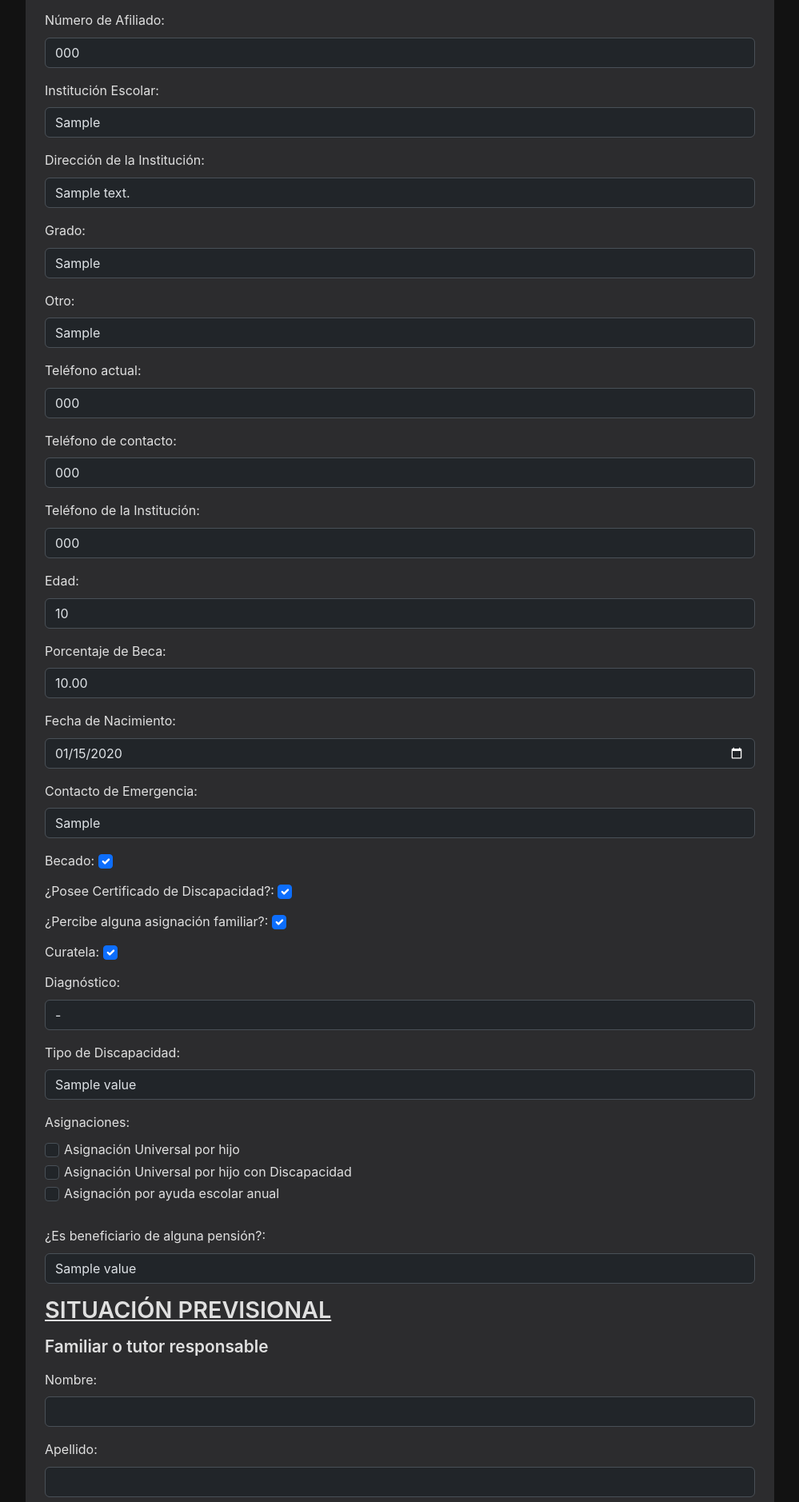
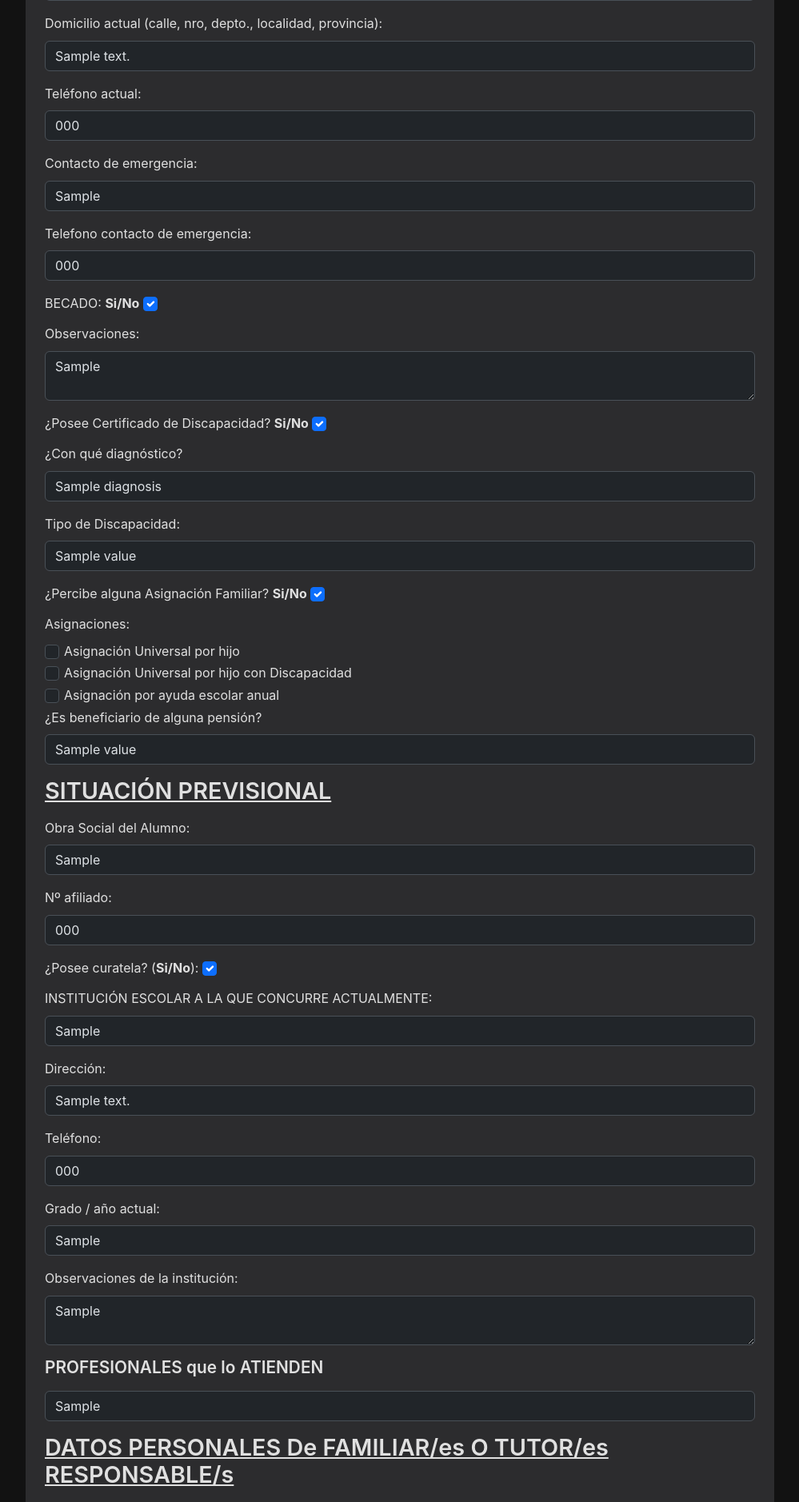
Before and after one commit to lucamaffeo/cedica-management-system, a Flask app: template admin/src/web/templates/riders/form.html in a window 1280 px wide. Shown: the part 796-2674 px from the top of the page at 80% size, without its empty margins (140-1139 px from the left). Run offline with Flask 3, Linux system fonts and the light colour scheme; tables that the repository leaves empty hold one stand-in row (values such as "Sample post"); the template is opened without the code that fills it: values that come from a table or form of the project are taken from there, most other values are stand-ins (such as "Sample title", 1, 10 or a date in 2020).

Commit message:
validators, form/riders refactor

```diff
--- a/admin/src/core/models/rider.py
+++ b/admin/src/core/models/rider.py
@@ -38,9 +38,9 @@
     scholarship_percentage = db.Column(db.Numeric(5, 2))
     professionals = db.Column(db.Text)  # Campo libre para listar los profesionales
     disability_certificate = db.Column(db.Boolean, default=False)
-    diagnosis = db.Column(db.Enum('None', 'ECNE', 'Lesión post-traumática', 'Mielomeningocele', 'Esclerosis Múltiple', 'Escoliosis Leve', 'Secuelas de ACV', 'Discapacidad Intelectual', 'Trastorno del Espectro Autista', 'Trastorno del Aprendizaje', 'Trastorno por Déficit de Atención/Hiperactividad',     'Trastorno de la Comunicación', 'Trastorno de Ansiedad', 'Síndrome de Down', 'Retraso Madurativo', 'Psicosis', 'Trastorno de Conducta', 'Trastornos del ánimo y afectivos', 'Trastorno Alimentario', 'OTRO', name='diagnosis'))
+    diagnosis = db.Column(db.Enum('Ninguno', 'ECNE', 'Lesión post-traumática', 'Mielomeningocele', 'Esclerosis Múltiple', 'Escoliosis Leve', 'Secuelas de ACV', 'Discapacidad Intelectual', 'Trastorno del Espectro Autista', 'Trastorno del Aprendizaje', 'Trastorno por Déficit de Atención/Hiperactividad',     'Trastorno de la Comunicación', 'Trastorno de Ansiedad', 'Síndrome de Down', 'Retraso Madurativo', 'Psicosis', 'Trastorno de Conducta', 'Trastornos del ánimo y afectivos', 'Trastorno Alimentario', 'OTRO', name='diagnosis'))
     other = db.Column(db.String(100), default=None)
-    disability_type = db.Column(db.Enum('None', 'Mental', 'Motora', 'Sensorial', 'Viceral', name='disability_type'))
+    disability_type = db.Column(db.Enum('Ninguno', 'Mental', 'Motora', 'Sensorial', 'Viceral', name='disability_type'))
     family_assignment = db.Column(db.Boolean, default=False)
     assignments = db.relationship('Assignment', secondary='rider_assignment', backref='riders')
     pension = db.Column(db.Enum('No', 'Provincial', 'Nacional', name='pension'))
--- a/admin/src/core/validation/rules/onlyletters.py
+++ b/admin/src/core/validation/rules/letters.py
@@ -1,7 +1,7 @@
 import re
 from ..validator import ValidationRule
 
-class onlyLetters(ValidationRule):
+class OnlyLetters(ValidationRule):
     def validate(self, value: str) -> str | None:
         if not value:
             return None
--- a/admin/src/web/templates/riders/form.html
+++ b/admin/src/web/templates/riders/form.html
@@ -5,69 +5,53 @@
 {% endblock %}
 
 {% block form_fields %}
-{% set text_fields = [
-('name', 'Nombre'),
-('surname', 'Apellido'),
-('dni', 'DNI'),
-('birth_place', 'Lugar de Nacimiento'),
-('address', 'Domicilio'),
-('professionals', 'Profesionales que lo atienden'),
-('health_insurance', 'Obra Social'),
-('affiliate_number', 'Número de Afiliado'),
-('school_institution', 'Institución Escolar'),
-('institution_address', 'Dirección de la Institución'),
-('grade', 'Grado'),
-('other', 'Otro')
-] %}
 
-{% set phone_fields = [
-('phone', 'Teléfono actual'),
-('emergency_contact_phone_number', 'Teléfono de contacto'),
-('institution_phone', 'Teléfono de la Institución')
-] %}
 
-{% set number_fields = [
-('edad', 'Edad', 'age'),
-('scholarship_percentage', 'Porcentaje de Beca', 'scholarship_percentage')
-] %}
+<h2>FICHA DE DATOS PERSONALES</h2>
+<h3>DATOS PERSONALES DEL JINETE O AMAZONA</h3>
 
-{% set checkbox_fields = [
-('scholarship', 'Becado'),
-('disability_certificate', '¿Posee Certificado de Discapacidad?'),
-('family_assignment', '¿Percibe alguna asignación familiar?'),
-('guardianship', 'Curatela')
-] %}
+<label class="form-label" for="name">Nombre/s:</label>
+<input type="text" id="name" name="name" required class="form-control" value="{{ rider.name if rider else '' }}">
 
-{% for id, label in text_fields %}
-<label class="form-label" for="{{ id }}">{{ label }}:</label>
-<input type="text" id="{{ id }}" name="{{ id }}" required class="form-control" value="{{ rider[id] if rider else '' }}">
-{% endfor %}
+<label class="form-label" for="surname">Apellido/s:</label>
+<input type="text" id="surname" name="surname" required class="form-control" value="{{ rider.surname if rider else '' }}">
 
-{% for id, label in phone_fields %}
-<label class="form-label" for="{{ id }}">{{ label }}:</label>
-<input type="tel" id="{{ id }}" name="{{ id }}" required class="form-control" value="{{ rider[id] if rider else '' }}">
-{% endfor %}
+<label class="form-label" for="dni">DNI:</label>
+<input type="text" id="dni" name="dni" required class="form-control" value="{{ rider.dni if rider else '' }}">
 
-{% for id, label, name in number_fields %}
-<label class="form-label" for="{{ id }}">{{ label }}:</label>
-<input type="number" id="{{ id }}" name="{{ name }}" required class="form-control" value="{{ rider[name] if rider else '' }}">
-{% endfor %}
+<label class="form-label" for="edad">Edad:</label>
+<input type="number" id="edad" name="age" required class="form-control" value="{{ rider.age if rider else '' }}">
 
-<label class="form-label" for="fecha_nacimiento">Fecha de Nacimiento:</label>
+<label class="form-label" for="fecha_nacimiento">Fecha de nacimiento:</label>
 <input class="form-control" type="date" id="fecha_nacimiento" name="birthdate" required value="{{ rider.birthdate.strftime('%Y-%m-%d') if rider else '' }}">
 
-<label class="form-label" for="emergency_contact">Contacto de Emergencia:</label>
+<label class="form-label" for="birth_place">Lugar de nacimiento (localidad y provincia):</label>
+<input type="text" id="birth_place" name="birth_place" required class="form-control" value="{{ rider.birth_place if rider else '' }}">
+
+<label class="form-label" for="address">Domicilio actual (calle, nro, depto., localidad, provincia):</label>
+<input type="text" id="address" name="address" required class="form-control" value="{{ rider.address if rider else '' }}">
+
+<label class="form-label" for="phone">Teléfono actual:</label>
+<input type="tel" id="phone" name="phone" required class="form-control" value="{{ rider.phone if rider else '' }}">
+
+<label class="form-label" for="emergency_contact">Contacto de emergencia:</label>
 <input type="text" id="emergency_contact" name="emergency_contact" required class="form-control" value="{{ rider.emergency_contact if rider else '' }}">
 
-{% for id, label in checkbox_fields %}
-<label class="form-label" for="{{ id }}">{{ label }}:</label>
-<input type="checkbox" id="{{ id }}" name="{{ id }}" class="form-check-input" {% if rider and rider[id] %}checked{% endif %}>
+<label class="form-label" for="emergency_contact_phone_number">Telefono contacto de emergencia:</label>
+<input type="tel" id="emergency_contact_phone_number" name="emergency_contact_phone_number" required class="form-control" value="{{ rider.emergency_contact_phone_number if rider else '' }}">
+
+<label class="form-label" for="scholarship">BECADO: <strong>Si/No</strong></label>
+<input type="checkbox" id="scholarship" name="scholarship" class="form-check-input" {% if rider and rider.scholarship %}checked{% endif %}>
 <br>
-{% endfor %}
+<label class="form-label" for="observations">Observaciones:</label>
+<textarea id="observations" name="observations" class="form-control">{{ rider.observations if rider else '' }}</textarea>
 
-<label class="form-label" for="diagnosis">Diagnóstico:</label>
+<label class="form-label" for="disability_certificate">¿Posee Certificado de Discapacidad? <strong>Si/No</strong></label>
+<input type="checkbox" id="disability_certificate" name="disability_certificate" class="form-check-input" {% if rider and rider.disability_certificate %}checked{% endif %}>
+<br>
+
+<label class="form-label" for="diagnosis">¿Con qué diagnóstico?</label>
 <select id="diagnosis" name="diagnosis" class="form-control">
-  <option value="None" {% if not rider or not rider.diagnosis %}selected{% endif %}>-</option>
   {% for diagnosis in diagnoses %}
   <option value="{{ diagnosis }}" {% if rider and rider.diagnosis == diagnosis %}selected{% endif %}>{{ diagnosis }}</option>
   {% endfor %}
@@ -79,6 +63,10 @@
   <option value="{{ value }}" {% if rider and rider.disability_type == value %}selected{% endif %}>{{ value }}</option>
   {% endfor %}
 </select>
+
+<label class="form-label" for="family_assignment">¿Percibe alguna Asignación Familiar? <strong>Si/No</strong></label>
+<input type="checkbox" id="family_assignment" name="family_assignment" class="form-check-input" {% if rider and rider.family_assignment %}checked{% endif %}>
+<br>
 
 <label class="form-label" for="assignments">Asignaciones:</label>
 {% set assignments = [
@@ -95,36 +83,65 @@
 </div>
 {% endfor %}
 
-<br>
-<label class="form-label" for="pension">¿Es beneficiario de alguna pensión?:</label>
-<select id="pension" name="pension" class="form-control" value="No">
+<label class="form-label" for="pension">¿Es beneficiario de alguna pensión?</label>
+<select id="pension" name="pension" class="form-control">
   {% for value in pension_types %}
   <option value="{{ value }}" {% if rider and rider.pension == value %}selected{% endif %}>{{ value }}</option>
   {% endfor %}
 </select>
 
 <h2>SITUACIÓN PREVISIONAL</h2>
+<label class="form-label" for="health_insurance">Obra Social del Alumno:</label>
+<input type="text" id="health_insurance" name="health_insurance" class="form-control" value="{{ rider.health_insurance if rider else '' }}">
 
+<label class="form-label" for="affiliate_number">Nº afiliado:</label>
+<input type="text" id="affiliate_number" name="affiliate_number" class="form-control" value="{{ rider.affiliate_number if rider else '' }}">
+
+<label class="form-label" for="guardianship">¿Posee curatela? (<strong>Si/No</strong>):</label>
+<input type="checkbox" id="guardianship" name="guardianship" class="form-check-input" {% if rider and rider.guardianship %}checked{% endif %}>
+<br>
+
+<label class="form-label" for="school_institution">INSTITUCIÓN ESCOLAR A LA QUE CONCURRE ACTUALMENTE:</label>
+<input type="text" id="school_institution" name="school_institution" class="form-control" value="{{ rider.school_institution if rider else '' }}">
+
+<label class="form-label" for="institution_address">Dirección:</label>
+<input type="text" id="institution_address" name="institution_address" class="form-control" value="{{ rider.institution_address if rider else '' }}">
+
+<label class="form-label" for="institution_phone">Teléfono:</label>
+<input type="tel" id="institution_phone" name="institution_phone" class="form-control" value="{{ rider.institution_phone if rider else '' }}">
+
+<label class="form-label" for="grade">Grado / año actual:</label>
+<input type="text" id="grade" name="grade" class="form-control" value="{{ rider.grade if rider else '' }}">
+
+<label class="form-label" for="institution_observations">Observaciones de la institución:</label>
+<textarea id="institution_observations" name="institution_observations" class="form-control">{{ rider.institution_observations if rider else '' }}</textarea>
+
+<h3>PROFESIONALES que lo ATIENDEN</h3>
+<input type="text" id="professionals" name="professionals" class="form-control" value="{{ rider.professionals if rider else '' }}">
+
+<h2>DATOS PERSONALES De FAMILIAR/es O TUTOR/es RESPONSABLE/s</h2>
 {% for i in range(2) %}
-<h3>Familiar o tutor responsable</h3>
-{% set tutor_fields = [
-('name', 'Nombre'),
-('surname', 'Apellido'),
-('dni', 'DNI'),
-('relationship', 'Parentesco'),
-('address', 'Domicilio'),
-('cellphone', 'Telefono'),
-('email', 'Email'),
-('occupation', 'Actividad u ocupación')
-] %}
-{% for field, label in tutor_fields %}
-<label class="form-label" for="tutor_{{ field }}_{{ i }}">{{ label }}:</label>
-<input type="{{ 'email' if field == 'email' else 'tel' if field == 'cellphone' else 'text' }}"
-	   id="tutor_{{ field }}_{{ i }}"
-	   name="tutor_{{ field }}_{{ i }}"
-	   class="form-control"
-	   value="{{ tutors[i][0][field] if tutors and i < tutor_cant else '' }}">
-{% endfor %}
+<h3>Familiar o Tutor responsable {{ i + 1 }}</h3>
+<label class="form-label" for="tutor_relationship_{{ i }}">Parentesco:</label>
+<input type="text" id="tutor_relationship_{{ i }}" name="tutor_relationship_{{ i }}" class="form-control" value="{{ tutors[i][0].relationship if tutors and i < tutor_cant else '' }}">
+
+<label class="form-label" for="tutor_name_{{ i }}">Nombre:</label>
+<input type="text" id="tutor_name_{{ i }}" name="tutor_name_{{ i }}" class="form-control" value="{{ tutors[i][0].name if tutors and i < tutor_cant else '' }}">
+
+<label class="form-label" for="tutor_surname_{{ i }}">Apellido:</label>
+<input type="text" id="tutor_surname_{{ i }}" name="tutor_surname_{{ i }}" class="form-control" value="{{ tutors[i][0].surname if tutors and i < tutor_cant else '' }}">
+
+<label class="form-label" for="tutor_dni_{{ i }}">DNI:</label>
+<input type="text" id="tutor_dni_{{ i }}" name="tutor_dni_{{ i }}" class="form-control" value="{{ tutors[i][0].dni if tutors and i < tutor_cant else '' }}">
+
+<label class="form-label" for="tutor_address_{{ i }}">Domicilio actual (calle, nº, piso, depto., localidad, provincia):</label>
+<input type="text" id="tutor_address_{{ i }}" name="tutor_address_{{ i }}" class="form-control" value="{{ tutors[i][0].address if tutors and i < tutor_cant else '' }}">
+
+<label class="form-label" for="tutor_cellphone_{{ i }}">Celular actual:</label>
+<input type="tel" id="tutor_cellphone_{{ i }}" name="tutor_cellphone_{{ i }}" class="form-control" value="{{ tutors[i][0].cellphone if tutors and i < tutor_cant else '' }}">
+
+<label class="form-label" for="tutor_email_{{ i }}">Email:</label>
+<input type="email" id="tutor_email_{{ i }}" name="tutor_email_{{ i }}" class="form-control" value="{{ tutors[i][0].email if tutors and i < tutor_cant else '' }}">
 
 <label class="form-label" for="tutor_educational_level_{{ i }}">Nivel de escolaridad:</label>
 <select id="tutor_educational_level_{{ i }}" name="tutor_educational_level_{{ i }}" class="form-control">
@@ -133,14 +150,16 @@
   <option value="{{ level }}" {% if tutors and i < tutor_cant and tutors[i][0].educational_level == level %}selected{% endif %}>{{ level }}</option>
   {% endfor %}
 </select>
-<br>
+
+<label class="form-label" for="tutor_occupation_{{ i }}">Actividad u ocupación:</label>
+<input type="text" id="tutor_occupation_{{ i }}" name="tutor_occupation_{{ i }}" class="form-control" value="{{ tutors[i][0].occupation if tutors and i < tutor_cant else '' }}">
 {% endfor %}
 
 <h2>TRABAJO EN NUESTRA INSTITUCIÓN</h2>
 {% set select_fields = [
-('work_proposal', 'Propuesta de Trabajo', work_proposals),
+('work_proposal', 'Propuesta de trabajo institucional', work_proposals),
 ('condition', 'Condición', conditions),
-('headquarters', 'Sede', headquarters)
+('headquarters', 'SEDE', headquarters)
 ] %}
 
 {% for id, label, options in select_fields %}
@@ -152,7 +171,7 @@
 </select>
 {% endfor %}
 
-<label class="form-label" for="days">Días:</label>
+<label class="form-label" for="days">DÍA:</label>
 {% for day in all_days %}
 <div class="form-check">
   <input class="form-check-input" type="checkbox" id="{{ day.id }}" name="days" value="{{ day.id }}"
@@ -172,7 +191,7 @@
 {% for id, label, staff_list in staff_fields %}
 <label class="form-label" for="{{ id }}">{{ label }}:</label>
 <select id="{{ id }}" name="{{ id }}" class="form-control">
-  <option value="None" {% if not rider or not rider[id.replace('_id', '')] %}selected{% endif %}>-</option>
+  <option value="None" {% if not rider or not rider[id.replace('_id', '')] %}selected{% endif %}>Ninguno</option>
   {% for employee in staff_list %}
   <option value="{{ employee.id }}" {% if rider and rider[id.replace('_id', '')] and rider[id.replace('_id', '')].id == employee.id %}selected{% endif %}>{{ employee.name }}</option>
   {% endfor %}
@@ -181,7 +200,7 @@
 
 <label class="form-label" for="horse_id">Caballo:</label>
 <select id="horse_id" name="horse_id" class="form-control">
-  <option value="None" {% if not rider or not rider.horse %}selected{% endif %}>-</option>
+  <option value="None" {% if not rider or not rider.horse %}selected{% endif %}>Ninguno</option>
   {% for horse in all_horses %}
   <option value="{{ horse.id }}" {% if rider and rider.horse and rider.horse.id == horse.id %}selected{% endif %}>{{ horse.name }}</option>
   {% endfor %}
```
Also changed, not shown: admin/src/core/validation/models/employee.py (+12 -7 lines), admin/src/core/validation/models/horse.py (+5 -5 lines), admin/src/core/validation/models/rider.py (added, +105 -0 lines), admin/src/core/validation/rules/numbers.py (added, +11 -0 lines), admin/src/core/validation/rules/unique.py (added, +18 -0 lines), admin/src/web/controllers/riders.py (+21 -44 lines).
